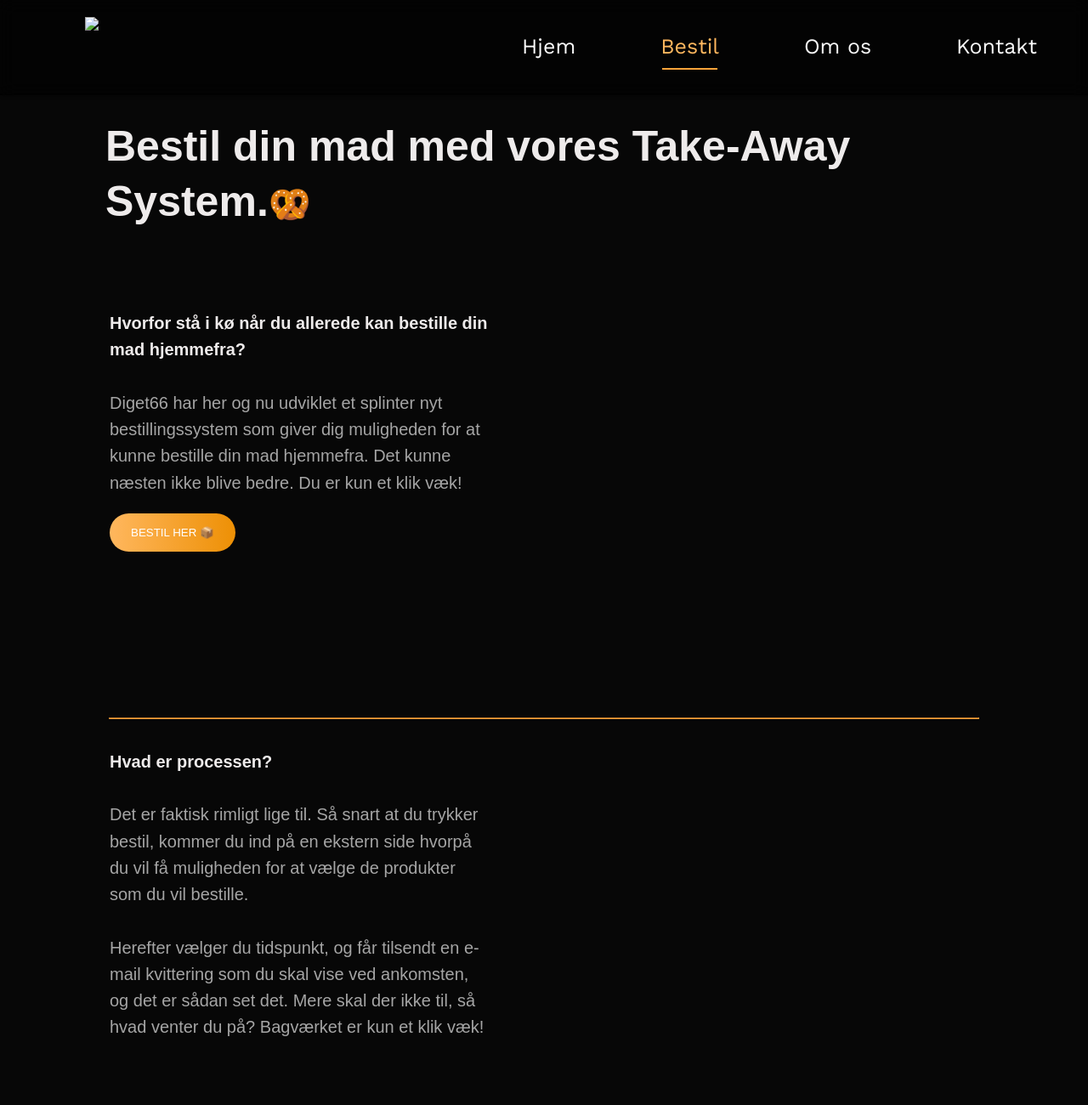
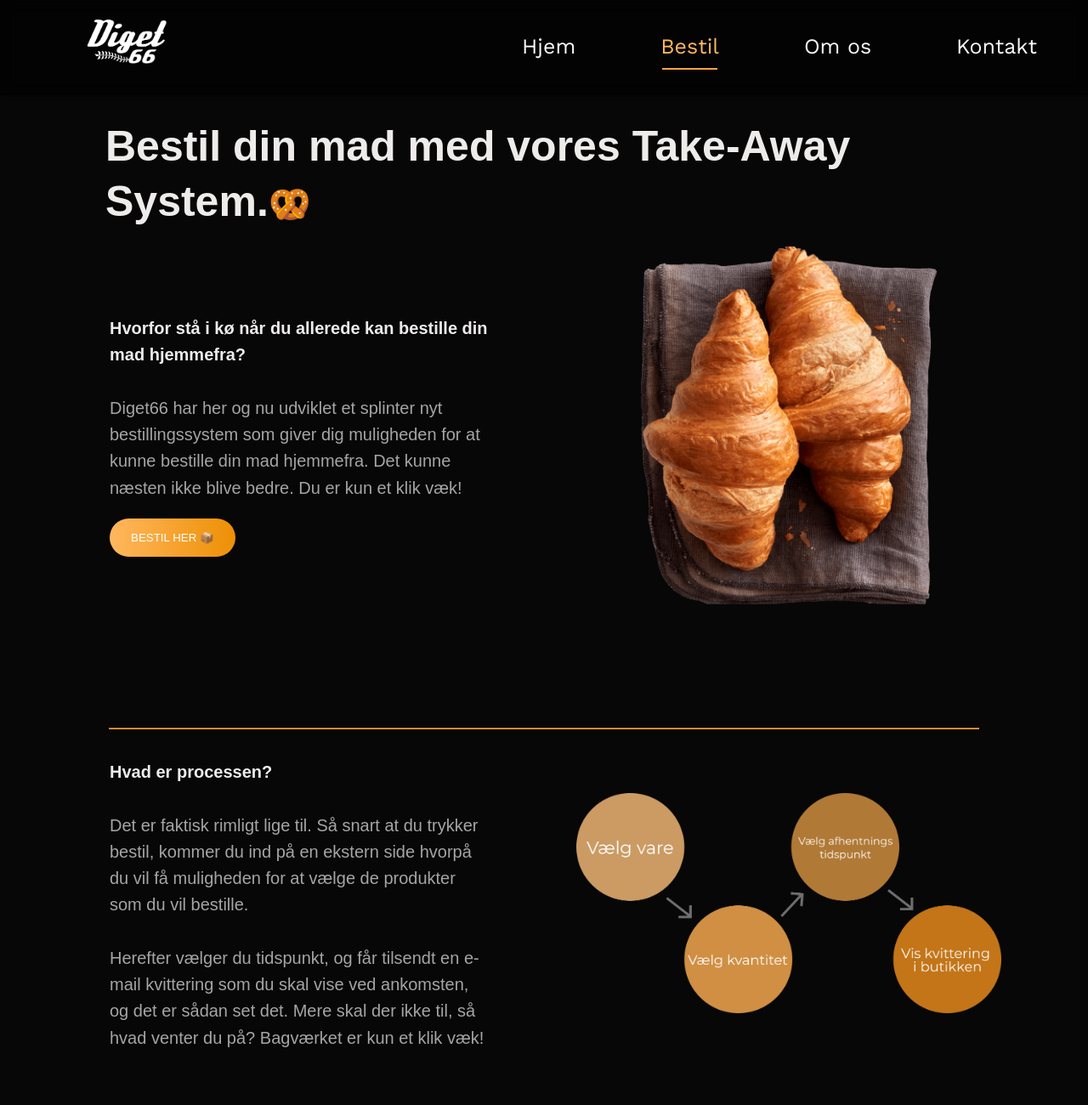
Before and after one commit to aeeux/diget66, a plain HTML site: page bestil.html in a window 1280 px wide. Shown: the top 1300 px of the page at 85% size. Drawn offline with nearby package versions, Linux system fonts and the light colour scheme; the site is published under a folder, as on GitHub Pages, so addresses that start at the root find nothing; a script that the page names is missing.

Commit message:
Update bestil.html

```diff
--- a/bestil.html
+++ b/bestil.html
@@ -18,7 +18,7 @@
                 <!-- Navigation -->
                 <header class="header">
                     <a href="index.html">
-                        <img class="logo" src="/assets/images/Diget66-hvid@2x.png">
+                        <img class="logo" src="assets/images/Diget66-hvid@2x.png">
                     </a>
                     <input class="menu-btn" type="checkbox" id="menu-btn" />
                     <label class="menu-icon" for="menu-btn"><span class="navicon"></span></label>
@@ -52,7 +52,7 @@
                         </div>
 
                         <div class="item item--1">
-                            <img class="gd-img" src="/assets/images/croissant@2x.png" alt="">
+                            <img class="gd-img" src="assets/images/croissant@2x.png" alt="">
                         </div>
 
                     </div>
@@ -74,7 +74,7 @@
                          </div>
 
                         <div class="item item--1">
-                            <img class="gd-img" src="/assets/images/process.png" alt="">
+                            <img class="gd-img" src="assets/images/process.png" alt="">
                         </div>
                     </div>
 
@@ -93,7 +93,7 @@
 
                  <div class="container container__footer">
                     <div class="item item--5">
-                        <img class="footer-logo footer-logo-img" src="/assets/images/Diget66-hvid@2x.png" alt="logo">
+                        <img class="footer-logo footer-logo-img" src="assets/images/Diget66-hvid@2x.png" alt="logo">
                         <p class="footer-logo centered">Diget66 B, 2600 Glostrup <br><br></p>
                     </div>
 
```
